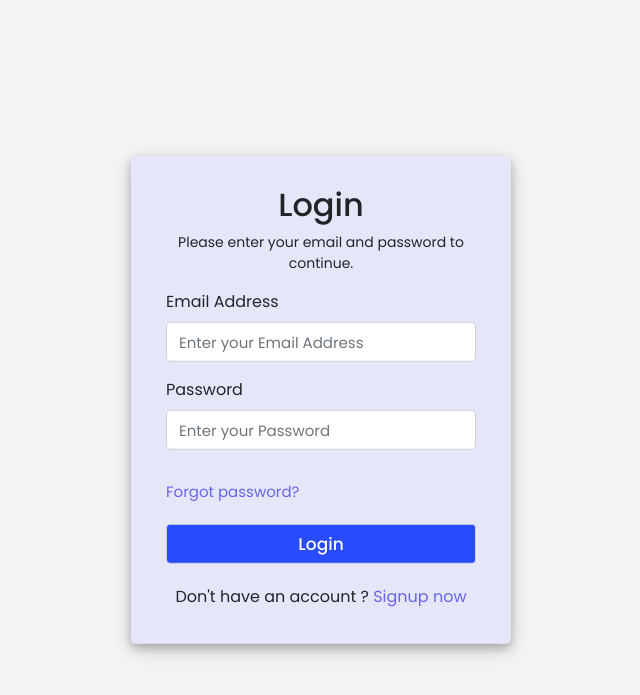
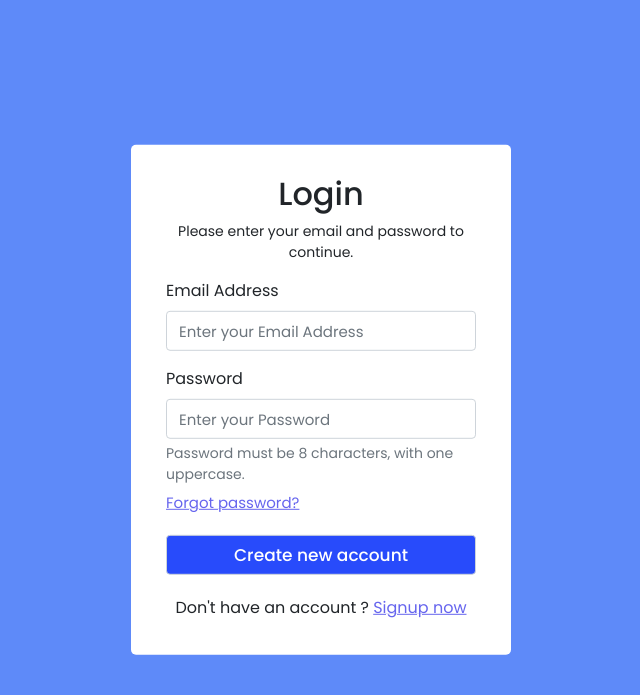
Before and after one commit to Johnellery/eirish, a PHP site: page /login-user.php in a window 1280 px wide. Shown: the top 695 px of the page, without its empty margins (319-959 px from the left). Run offline with PHP 8.4, Linux system fonts and the light colour scheme.

Commit message:
Add files via upload

```diff
--- a/EirishPayroll/code/login-user.php
+++ b/EirishPayroll/code/login-user.php
@@ -5,6 +5,10 @@
     <meta charset="UTF-8">
     <title>Payroll</title>
     <link rel="stylesheet" href="https://stackpath.bootstrapcdn.com/bootstrap/4.5.2/css/bootstrap.min.css">
+    <link href="https://cdn.jsdelivr.net/npm/bootstrap@5.0.2/dist/css/bootstrap.min.css" rel="stylesheet" integrity="sha384-EVSTQN3/azprG1Anm3QDgpJLIm9Nao0Yz1ztcQTwFspd3yD65VohhpuuCOmLASjC" crossorigin="anonymous">
+<script src="https://cdn.jsdelivr.net/npm/bootstrap@5.0.2/dist/js/bootstrap.bundle.min.js" integrity="sha384-MrcW6ZMFYlzcLA8Nl+NtUVF0sA7MsXsP1UyJoMp4YLEuNSfAP+JcXn/tWtIaxVXM" crossorigin="anonymous"></script>
+<script src="https://cdn.jsdelivr.net/npm/@popperjs/core@2.9.2/dist/umd/popper.min.js" integrity="sha384-IQsoLXl5PILFhosVNubq5LC7Qb9DXgDA9i+tQ8Zj3iwWAwPtgFTxbJ8NT4GN1R8p" crossorigin="anonymous"></script>
+<script src="https://cdn.jsdelivr.net/npm/bootstrap@5.0.2/dist/js/bootstrap.min.js" integrity="sha384-cVKIPhGWiC2Al4u+LWgxfKTRIcfu0JTxR+EQDz/bgldoEyl4H0zUF0QKbrJ0EcQF" crossorigin="anonymous"></script>
 <link rel="stylesheet" href="style.css">
 
 </head>
@@ -13,12 +17,12 @@
     <div class="row">
         <div class="col-md-4 offset-md-4 form login-form">
             <form action="login-user.php" method="POST" autocomplete="">
-                    <h2 class="text-center">Login</h2>
-                    <p class="text-center">Please enter your email and password to continue.</p>
+                <h2 class="text-center" aria-label="Login Form">Login</h2>
+                <p class="text-center" aria-label="Instructions">Please enter your email and password to continue.</p>
                 <?php
                 if(count($errors) > 0){
                     ?>
-                        <div class="alert alert-danger text-center">
+                    <div class="alert alert-danger text-center" role="alert">
                         <?php
                         foreach($errors as $showerror){
                             echo $showerror;
@@ -29,20 +33,20 @@
                 }
                 ?>
                 <div class="form-group">
-                        <label>Email Address</label>
-                        <input class="form-control" type="email" name="email" placeholder="Enter your Email Address" required value="<?php echo $email ?>">
+                    <label for="email">Email Address</label>
+                    <input class="form-control" type="email" name="email" id="email" placeholder="Enter your Email Address" required value="<?php echo $email ?>" aria-describedby="email-input-desc">
+                    <small id="email-input-desc" class="form-text text-muted"></small>
                 </div>
                 <div class="form-group">
-                    <label>Password</label>
-                        <input class="form-control" type="password" name="password" id="password" placeholder="Enter your Password" required>
-                        <br>
+                <label for="password">Password</label>
+                    <input class="form-control" type="password" name="password" id="password" placeholder="Enter your Password" required aria-describedby="password-input-desc">
+                    <small id="password-input-desc" class="form-text text-muted">Password must be 8 characters, with one uppercase.</small>
 
                 </div>
                 <div class="link forget-pass text-left"><a href="forgot-password.php">Forgot password?</a></div>
                 <div class="form-group">
-                        <input class="form-control button" type="submit" name="login" value="Login">
+                <input class="form-control button" type="submit" name="signup" value="Create new account">
                 </div>
-
                 <div class="link login-link text-center">Don't have an account ? <a href="signup-user.php">Signup now</a></div>
             </form>
         </div>
--- a/EirishPayroll/code/new-password.php
+++ b/EirishPayroll/code/new-password.php
@@ -48,11 +48,12 @@ if($email == false){
                     <div class="form-group">
                     <label>Confirm Password</label>
                         <input class="form-control" type="password" name="cpassword" placeholder="Confirm your password" required>
+                        <small id="password-input-desc" class="form-text text-muted">Password must be 8 characters, with one uppercase.</small>
                     </div>
-                    <div class="link forget-pass text-left">Go back ? <a href="login-user.php">Login</a></div>
                     <div class="form-group">
                         <input class="form-control button" type="submit" name="change-password" value="Change">
                     </div>
+                    <div class="link forget-pass text-left">Go back ? <a href="login-user.php">Login</a></div>
                 </form>
             </div>
         </div>
--- a/EirishPayroll/code/signup-user.php
+++ b/EirishPayroll/code/signup-user.php
@@ -59,6 +59,7 @@ require_once "controllerUserData.php";
                     <div class="form-group">
                     <label>Confirm Password</label>
                         <input class="form-control" type="password" name="cpassword" id="cpass" placeholder="Confirm your password" required>
+                        <small id="password-input-desc" class="form-text text-muted">Password must be 8 characters, with one uppercase.</small>
                     </div>
 
                     <div class="form-group">
--- a/EirishPayroll/code/style.css
+++ b/EirishPayroll/code/style.css
@@ -1,6 +1,6 @@
 @import url('https://fonts.googleapis.com/css?family=Poppins:400,500,600,700&display=swap');
 html,body{
-    background: rgb(244, 244, 244);
+    background: rgb(94, 138, 249);
     font-family: 'Poppins', sans-serif;
 }
 ::selection{
@@ -14,10 +14,9 @@ html,body{
     transform: translate(-50%, -50%);
 }
 .container .form{
-    background: rgb(229, 231, 248);
+    background: rgb(255, 255, 255);
     padding: 30px 35px;
     border-radius: 5px;
-    box-shadow: 0 4px 8px 0 rgba(0, 0, 0, 0.2), 0 6px 20px 0 rgba(0, 0, 0, 0.19);
 }
 .container .form form .form-control{
     height: 40px;
@@ -38,7 +37,7 @@ html,body{
 }
 
 .container .form form .button:hover{
-    background: lightblue;
+    background: rgb(173, 210, 230);
 }
 .container .form form .link{
     padding: 5px 0;
```
Lines whose indentation alone changed are shown as unchanged.
